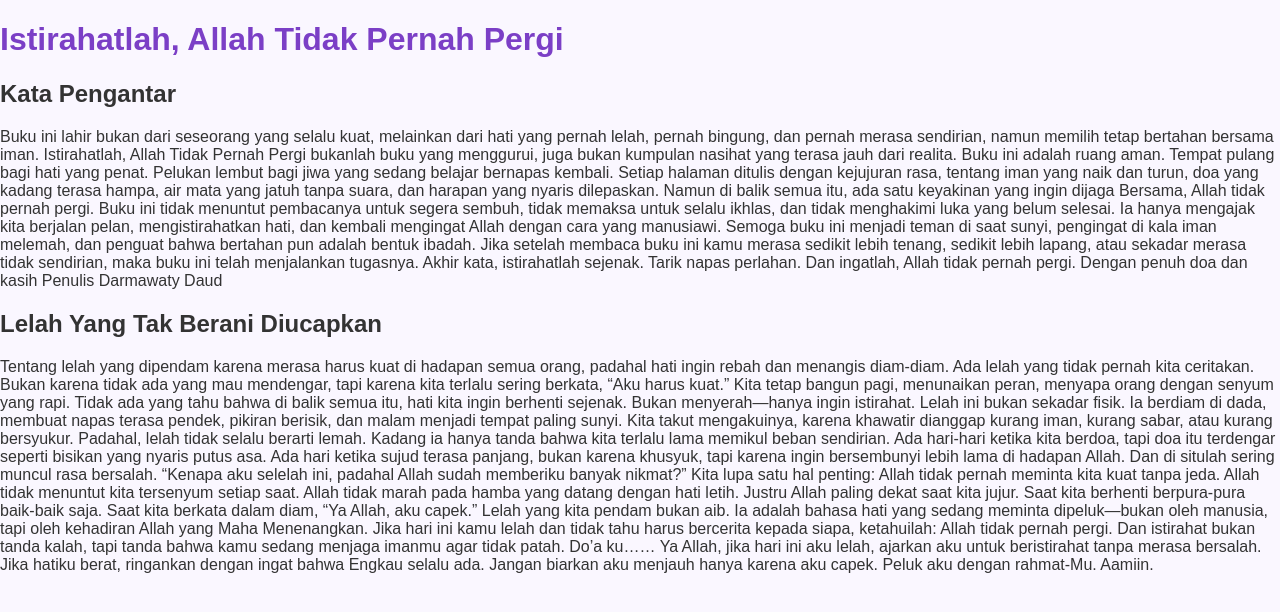
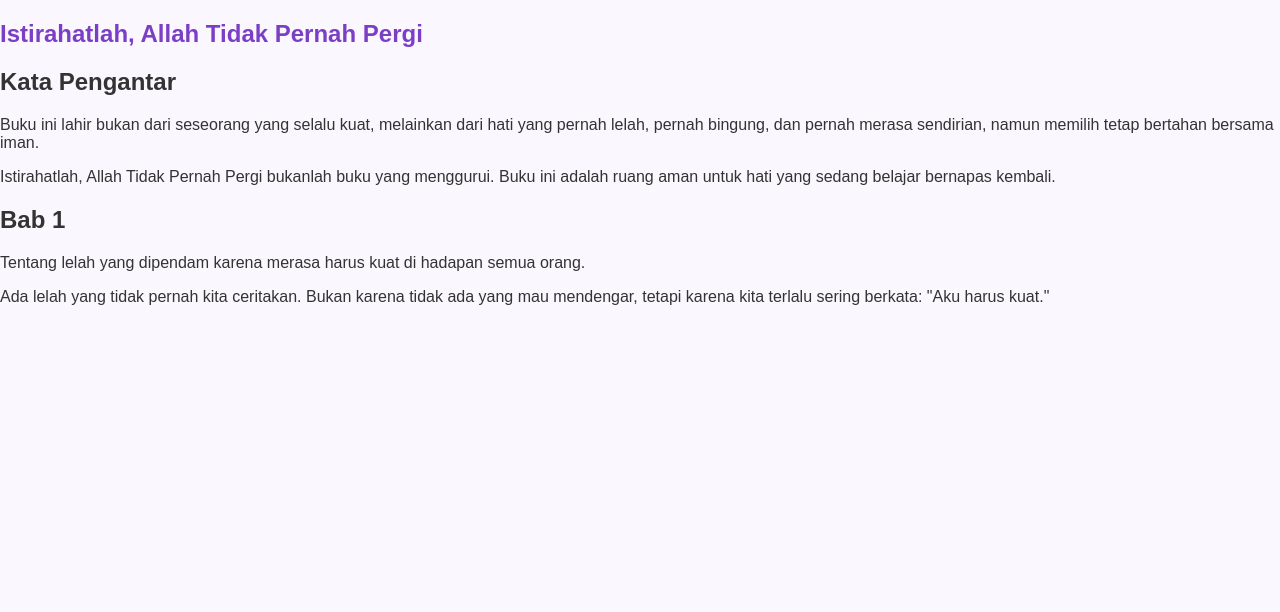
Before and after one commit to nzwhrs/ALC.book, a Next.js app: page /book/1 in a window 1280 px wide. Shown: the top 612 px of the page. Built offline with nearby package versions, Linux system fonts and the light colour scheme.

Commit message:
Update page.jsx

```diff
--- a/src/app/book/[id]/page.jsx
+++ b/src/app/book/[id]/page.jsx
@@ -1,40 +1,70 @@
-export default function BookPage() {
-  return (
-    <main>
-      <h1>Istirahatlah, Allah Tidak Pernah Pergi</h1>
+export default function BookPage(){
 
-      <h2>Kata Pengantar</h2>
+return(
 
-      <p>
-        Buku ini lahir bukan dari seseorang yang selalu kuat, melainkan dari hati yang pernah lelah, pernah bingung, dan pernah merasa sendirian, namun memilih tetap bertahan bersama iman.
-Istirahatlah, Allah Tidak Pernah Pergi bukanlah buku yang menggurui, juga bukan kumpulan nasihat yang terasa jauh dari realita. Buku ini adalah ruang aman. Tempat pulang bagi hati yang penat. Pelukan lembut bagi jiwa yang sedang belajar bernapas kembali.
-Setiap halaman ditulis dengan kejujuran rasa, tentang iman yang naik dan turun, doa yang kadang terasa hampa, air mata yang jatuh tanpa suara, dan harapan yang nyaris dilepaskan.
-Namun di balik semua itu, ada satu keyakinan yang ingin dijaga Bersama, Allah tidak pernah pergi.
-Buku ini tidak menuntut pembacanya untuk segera sembuh, tidak memaksa untuk selalu ikhlas, dan tidak menghakimi luka yang belum selesai. Ia hanya mengajak kita berjalan pelan, mengistirahatkan hati, dan kembali mengingat Allah dengan cara yang manusiawi.
-Semoga buku ini menjadi teman di saat sunyi, pengingat di kala iman melemah, dan penguat bahwa bertahan pun adalah bentuk ibadah. Jika setelah membaca buku ini kamu merasa sedikit lebih tenang, sedikit lebih lapang, atau sekadar merasa tidak sendirian, maka buku ini telah menjalankan tugasnya.
-Akhir kata, istirahatlah sejenak. Tarik napas perlahan. Dan ingatlah, Allah tidak pernah pergi. Dengan penuh doa dan kasih
+<main className="book-page">
 
-Penulis
-Darmawaty Daud
+<article className="book-content">
 
-      </p>
+<h1>
+Istirahatlah, Allah Tidak Pernah Pergi
+</h1>
 
-      <h2>Lelah Yang Tak Berani Diucapkan</h2>
 
-      <p>
-        Tentang lelah yang dipendam karena merasa harus kuat di hadapan semua orang, padahal hati ingin rebah dan menangis diam-diam.
-Ada lelah yang tidak pernah kita ceritakan. Bukan karena tidak ada yang mau mendengar, tapi karena kita terlalu sering berkata, “Aku harus kuat.”
-Kita tetap bangun pagi, menunaikan peran, menyapa orang dengan senyum yang rapi. Tidak ada yang tahu bahwa di balik semua itu, hati kita ingin berhenti sejenak. Bukan menyerah—hanya ingin istirahat.
-Lelah ini bukan sekadar fisik. Ia berdiam di dada, membuat napas terasa pendek, pikiran berisik, dan malam menjadi tempat paling sunyi. Kita takut mengakuinya, karena khawatir dianggap kurang iman, kurang sabar, atau kurang bersyukur.
-Padahal, lelah tidak selalu berarti lemah. Kadang ia hanya tanda bahwa kita terlalu lama memikul beban sendirian.
-Ada hari-hari ketika kita berdoa, tapi doa itu terdengar seperti bisikan yang nyaris putus asa. Ada hari ketika sujud terasa panjang, bukan karena khusyuk, tapi karena ingin bersembunyi lebih lama di hadapan Allah.
-Dan di situlah sering muncul rasa bersalah. “Kenapa aku selelah ini, padahal Allah sudah memberiku banyak nikmat?”
-Kita lupa satu hal penting: Allah tidak pernah meminta kita kuat tanpa jeda. Allah tidak menuntut kita tersenyum setiap saat. Allah tidak marah pada hamba yang datang dengan hati letih. Justru Allah paling dekat saat kita jujur. Saat kita berhenti berpura-pura baik-baik saja. Saat kita berkata dalam diam, “Ya Allah, aku capek.”
-Lelah yang kita pendam bukan aib. Ia adalah bahasa hati yang sedang meminta dipeluk—bukan oleh manusia, tapi oleh kehadiran Allah yang Maha Menenangkan. Jika hari ini kamu lelah dan tidak tahu harus bercerita kepada siapa, ketahuilah: Allah tidak pernah pergi. Dan istirahat bukan tanda kalah, tapi tanda bahwa kamu sedang menjaga imanmu agar tidak patah.
-Do’a ku……
-Ya Allah, jika hari ini aku lelah, ajarkan aku untuk beristirahat tanpa merasa bersalah. Jika hatiku berat, ringankan dengan ingat bahwa Engkau selalu ada. Jangan biarkan aku menjauh hanya karena aku capek. Peluk aku dengan rahmat-Mu. Aamiin.
+<div className="chapter">
 
-      </p>
-    </main>
-  )
+<h2>
+Kata Pengantar
+</h2>
+
+
+<p>
+Buku ini lahir bukan dari seseorang yang selalu kuat,
+melainkan dari hati yang pernah lelah, pernah bingung,
+dan pernah merasa sendirian, namun memilih tetap bertahan
+bersama iman.
+</p>
+
+
+<p>
+Istirahatlah, Allah Tidak Pernah Pergi bukanlah buku
+yang menggurui. Buku ini adalah ruang aman untuk hati
+yang sedang belajar bernapas kembali.
+</p>
+
+</div>
+
+
+
+<div className="chapter">
+
+<h2>
+Bab 1
+</h2>
+
+
+<p>
+Tentang lelah yang dipendam karena merasa harus kuat
+di hadapan semua orang.
+</p>
+
+
+<p>
+Ada lelah yang tidak pernah kita ceritakan.
+Bukan karena tidak ada yang mau mendengar,
+tetapi karena kita terlalu sering berkata:
+"Aku harus kuat."
+</p>
+
+
+</div>
+
+
+</article>
+
+
+</main>
+
+)
+
 }
```
